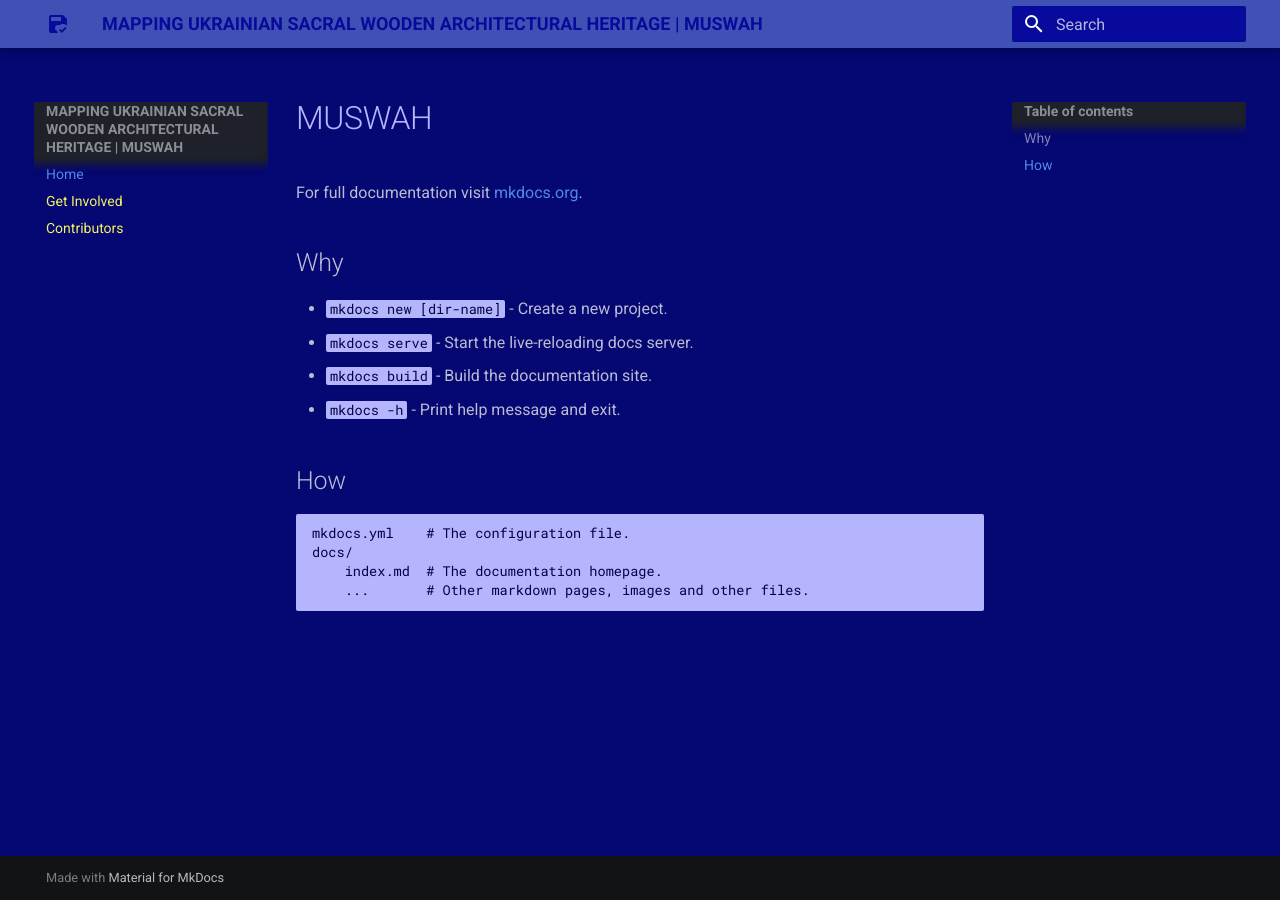
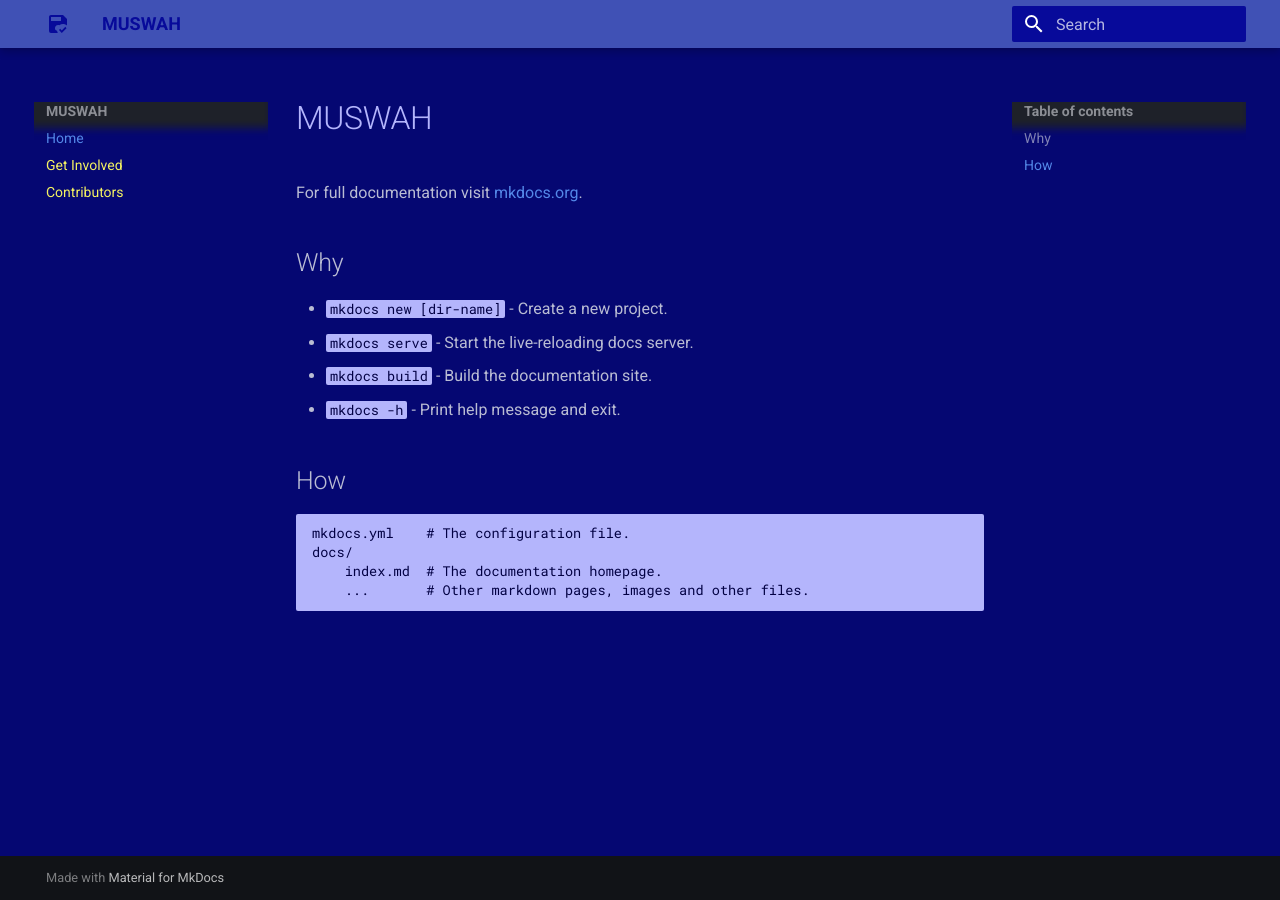
Before and after one commit to gabrielemucho/muswah-mkdocs, an MkDocs documentation site: the page built from docs/index.md, in a window 1280 px wide. Built offline with MkDocs 1.6.1 and Material for MkDocs 9.7.7, drawn with Linux system fonts in a browser that asks for light colours.

Commit message:
Update mkdocs.yml

```diff
--- a/mkdocs.yml
+++ b/mkdocs.yml
@@ -1,4 +1,4 @@
-site_name: MAPPING UKRAINIAN SACRAL WOODEN ARCHITECTURAL HERITAGE | MUSWAH
+site_name: MUSWAH
 theme:
   name: material
   icon:
```
